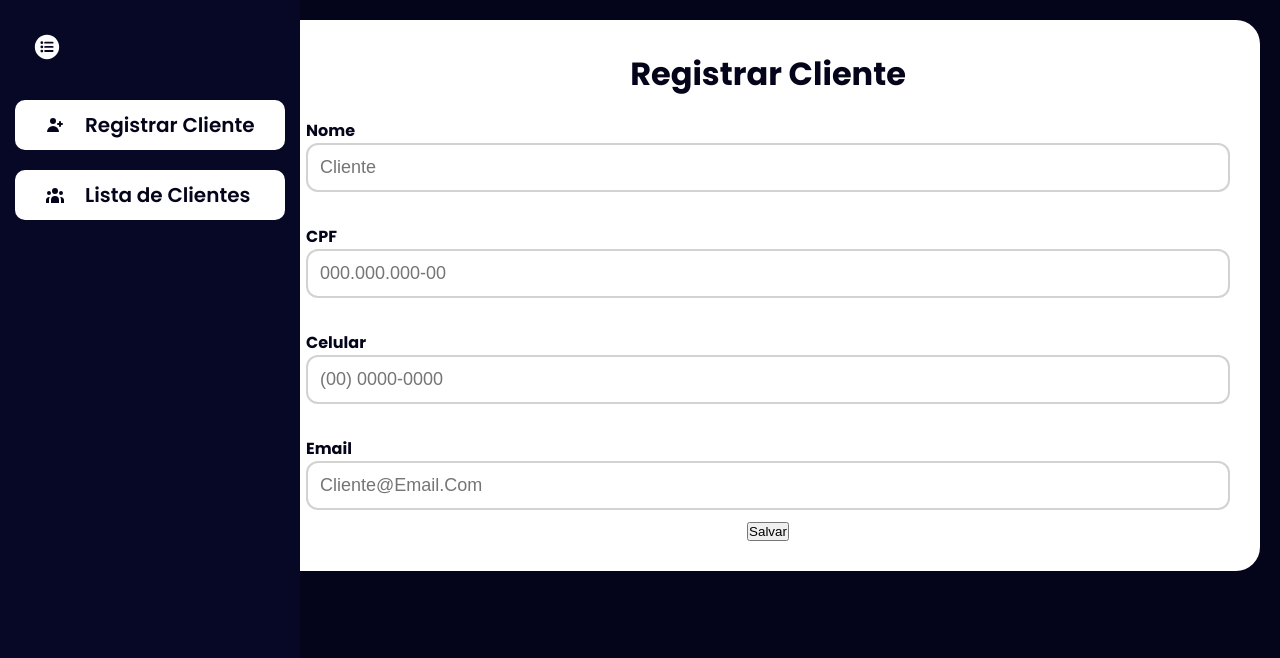
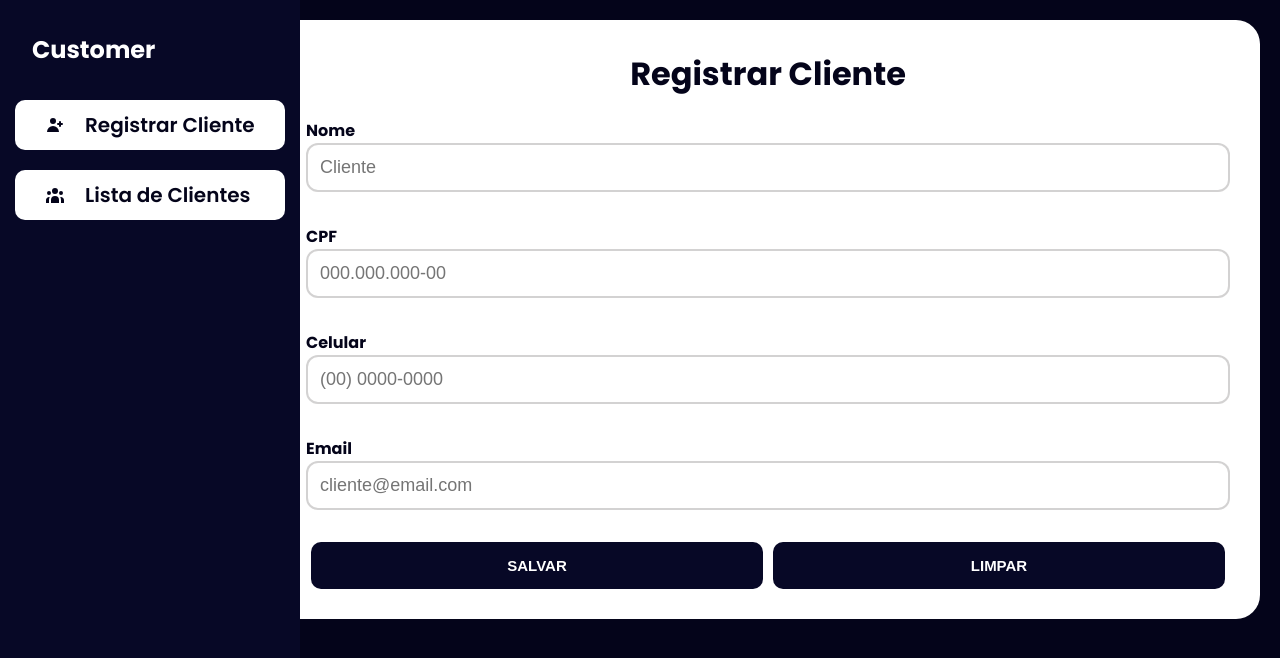
Before and after one commit to marllonmendez/customer-app, a React (Vite) app in the folder src/renderer/: page / in a window 1280 px wide. Shown: the top 658 px of the page. Built offline with nearby package versions, Linux system fonts and the light colour scheme; no server answers.

Commit message:
add: added button component

```diff
--- a/package.json
+++ b/package.json
@@ -1,6 +1,6 @@
 {
   "name": "customer-app",
-  "version": "1.7.4-dev",
+  "version": "1.8.4-dev",
   "description": "Front Application Customer",
   "main": "./out/main/index.js",
   "author": "marllonmendez",
--- /dev/null
+++ b/src/renderer/src/components/Button/index.tsx
@@ -0,0 +1,14 @@
+import { ReactElement } from 'react'
+
+import { StyledButton } from '@/components/Button/styles'
+
+type ButtonProps = {
+  label: string
+  onClick: () => void
+}
+
+function Button({ label, onClick }: ButtonProps): ReactElement {
+  return <StyledButton onClick={onClick}>{label}</StyledButton>
+}
+
+export { Button }
--- /dev/null
+++ b/src/renderer/src/components/Button/styles.tsx
@@ -0,0 +1,30 @@
+import styled from 'styled-components'
+
+export const ButtonContainer = styled.div`
+  display: flex;
+  justify-content: center;
+  flex-direction: row;
+  margin-top: 20px;
+  width: 100%;
+`
+
+export const StyledButton = styled.button`
+  display: flex;
+  justify-content: center;
+  width: 100%;
+  cursor: pointer;
+  background-color: var(--sidebar-color);
+  color: var(--primary-color);
+  font-weight: 700;
+  font-size: 15px;
+  border: none;
+  border-radius: 10px;
+  padding: 15px;
+  margin: 0 5px;
+
+  &:hover {
+    background-color: var(--secondary-color);
+    color: var(--primary-color);
+  }
+
+`
--- a/src/renderer/src/components/Input/styles.tsx
+++ b/src/renderer/src/components/Input/styles.tsx
@@ -36,5 +36,4 @@ export const StyledInputData = styled.input`
   font-size: 18px;
   border-radius: 12px;
   margin-bottom: 12px;
-  text-transform: capitalize;
 `
--- a/src/renderer/src/components/Sidebar/Wrapper/index.tsx
+++ b/src/renderer/src/components/Sidebar/Wrapper/index.tsx
@@ -1,5 +1,4 @@
 import React, { ReactElement } from 'react'
-import { IoListCircle } from 'react-icons/io5'
 import { HiUserAdd, HiUserGroup } from 'react-icons/hi'
 
 import { ItemSidebar } from '@/components/Sidebar/Item'
@@ -7,17 +6,14 @@ import { WrapperSidebarContainer, Content, StyledLink } from '@/components/Sideb
 import { listCustomer, registerCustomer, LIST, REGISTER } from '@/utils'
 
 type WrapperSidebarProps = {
+  label: string
   active?: React.Dispatch<React.SetStateAction<boolean>>
 }
 
-function WrapperSidebar({ active }: WrapperSidebarProps): ReactElement {
-  const closeWrapper = (): void => {
-    active && active(false)
-  }
-
+function WrapperSidebar({ label, active }: WrapperSidebarProps): ReactElement {
   return (
     <WrapperSidebarContainer sidebar={active}>
-      <IoListCircle onClick={closeWrapper} />
+      <h2>{label}</h2>
       <Content>
         <StyledLink to={REGISTER}>
           <ItemSidebar label={registerCustomer} icon={HiUserAdd} />
--- a/src/renderer/src/components/Sidebar/Wrapper/styles.tsx
+++ b/src/renderer/src/components/Sidebar/Wrapper/styles.tsx
@@ -9,14 +9,13 @@ export const WrapperSidebarContainer = styled.div`
   width: 300px;
   animation: showSidebar.4s;
 
-  > svg {
+  h2 {
     position: fixed;
     color: var(--primary-color);
     width: 30px;
     height: 30px;
     margin-top: 32px;
     margin-left: 32px;
-    cursor: pointer;
   }
 
   @keyframes showSidebar {
--- a/src/renderer/src/components/Sidebar/index.tsx
+++ b/src/renderer/src/components/Sidebar/index.tsx
@@ -1,5 +1,4 @@
 import { ReactElement, useState } from 'react'
-import { IoCloseCircle } from 'react-icons/io5'
 
 import { WrapperSidebar } from '@/components/Sidebar/Wrapper'
 
@@ -7,12 +6,10 @@ import { SidebarContainer } from './styles'
 
 const Sidebar = (): ReactElement => {
   const [sidebar, setSidebar] = useState(true)
-  const showSidebar = (): void => setSidebar(!sidebar)
 
   return (
     <SidebarContainer>
-      <IoCloseCircle onClick={showSidebar} />
-      {sidebar && <WrapperSidebar active={setSidebar} />}
+      {sidebar && <WrapperSidebar label="Customer" active={setSidebar} />}
     </SidebarContainer>
   )
 }
--- a/src/renderer/src/components/Table/styles.tsx
+++ b/src/renderer/src/components/Table/styles.tsx
@@ -34,7 +34,6 @@ export const StyledColumnTitle = styled.th`
 export const StyledTitleData = styled.td`
   white-space: nowrap;
   padding: 10px;
-  text-transform: capitalize;
 `
 export const StyledLines = styled.tr`
   white-space: nowrap;
--- a/src/renderer/src/pages/RegisterCustomerPage.tsx
+++ b/src/renderer/src/pages/RegisterCustomerPage.tsx
@@ -4,7 +4,9 @@ import { Input } from '@/components/Input'
 import { InputContainer } from '@/components/Input/styles'
 import { CustomerData } from '@/interface'
 import { useCustomerDataMutate } from '@/hooks'
-import { registerCustomer, documentFormat, removeFormat, phoneFormat} from '@/utils'
+import { registerCustomer, documentFormat, removeFormat, phoneFormat } from '@/utils'
+import { Button } from '@/components/Button'
+import { ButtonContainer } from '@/components/Button/styles'
 export function RegisterCustomerPage(): ReactElement {
   const [name, setName] = useState<string>('')
   const [document, setDocument] = useState<string>('')
@@ -23,6 +25,10 @@ export function RegisterCustomerPage(): ReactElement {
     mutate(customerData)
   }
 
+  const onClear = (): void => {
+    setName(''), setDocument(''), setNumberPhone(''), setEmail('')
+  }
+
   return (
     <InputContainer>
       <h1>{registerCustomer}</h1>
@@ -31,28 +37,31 @@ export function RegisterCustomerPage(): ReactElement {
         placeHolder="Cliente"
         value={name}
         updateValue={(value) => setName(value)}
-      ></Input>
+      />
       <Input
         label="CPF"
         placeHolder="000.000.000-00"
         value={documentFormat(document)}
         updateValue={(value) => setDocument(removeFormat(value))}
         maxLength={11}
-      ></Input>
+      />
       <Input
         label="Celular"
         placeHolder="(00) 0000-0000"
         value={phoneFormat(numberPhone)}
         updateValue={(value) => setNumberPhone(removeFormat(value))}
         maxLength={10}
-      ></Input>
+      />
       <Input
         label="Email"
         placeHolder="cliente@email.com"
         value={email}
         updateValue={(value) => setEmail(value)}
-      ></Input>
-      <button onClick={onSubmit}>Salvar</button>
+      />
+      <ButtonContainer>
+        <Button label="SALVAR" onClick={onSubmit} />
+        <Button label="LIMPAR" onClick={onClear} />
+      </ButtonContainer>
     </InputContainer>
   )
 }
```
Also changed, not shown: 1 other file (tests, documents, lock files or other folders).
